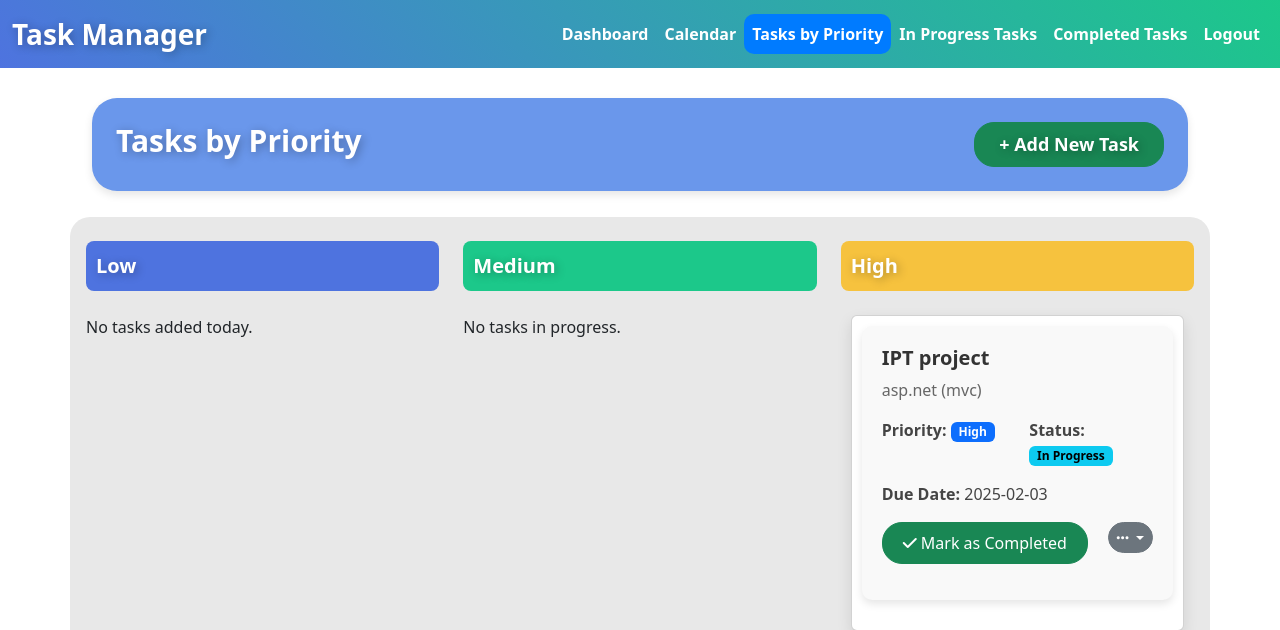
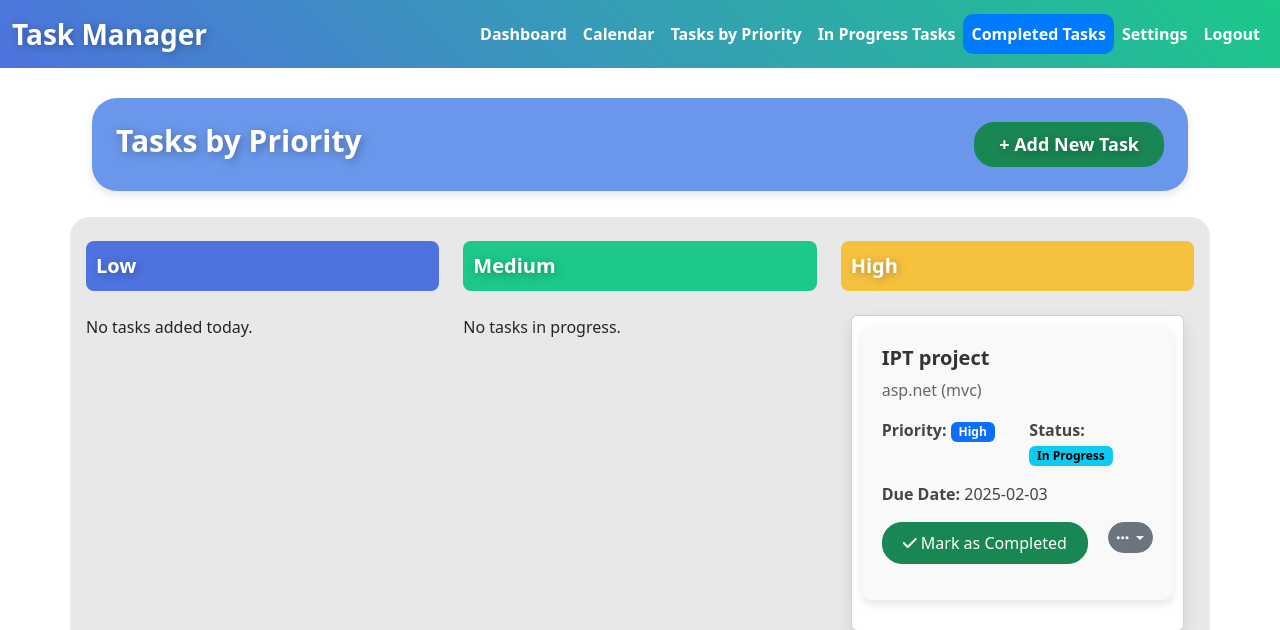
Before and after one commit to beyonce-ama/task-manager, a PHP site: page /pages/tasks_by_priority.php in a window 1280 px wide. Shown: the top 630 px of the page. Run offline with PHP 8.4, Linux system fonts and the light colour scheme; a user stored in the database is signed in; data comes from the database, SQL or seed files in the repository; some libraries are stand-ins or nearby versions.

Commit message:
editted by "Jolas Arpon"

```diff
--- a/pages/tasks_by_priority.php
+++ b/pages/tasks_by_priority.php
@@ -72,25 +72,13 @@ $low_result = mysqli_query($conn, $low_query);
             </button>
             <div class="collapse navbar-collapse" id="navbarNav">
                 <ul class="navbar-nav ms-auto">
-                <li class="nav-item">
-                        <a class="nav-link" href="dashboard.php">Dashboard</a>
-                    </li>
-                    <li class="nav-item">
-                        <a class="nav-link" href="calendar.php">Calendar</a>
-                    </li>
-                     <li class="nav-item">
-                        <a class="nav-link active" href="tasks_by_priority.php">Tasks by Priority</a>
-                    </li>
-                     <li class="nav-item">
-                        <a class="nav-link " href="all_tasks.php">In Progress Tasks</a>
-                    </li>
-                    <li class="nav-item">
-                        <a class="nav-link" href="completed_tasks.php">Completed Tasks</a>
-                    </li>
-
-                    <li class="nav-item">
-                        <a class="nav-link" href="#" onclick="return confirmLogout();">Logout</a>
-                    </li>
+                    <li class="nav-item">  <a class="nav-link" href="dashboard.php">Dashboard</a></li>
+                    <li class="nav-item"> <a class="nav-link" href="calendar.php">Calendar</a></li>
+                    <li class="nav-item"><a class="nav-link" href="tasks_by_priority.php">Tasks by Priority</a></li>
+                    <li class="nav-item"><a class="nav-link" href="all_tasks.php">In Progress Tasks</a></li>
+                    <li class="nav-item"><a class="nav-link active" href="completed_tasks.php">Completed Tasks</a></li>
+                    <li class="nav-item"><a class="nav-link" href="settings.php">Settings</a></li>
+                    <li class="nav-item"><a class="nav-link" href="#" onclick="return confirmLogout();">Logout</a></li>
                 </ul>
             </div>
         </div>
```
